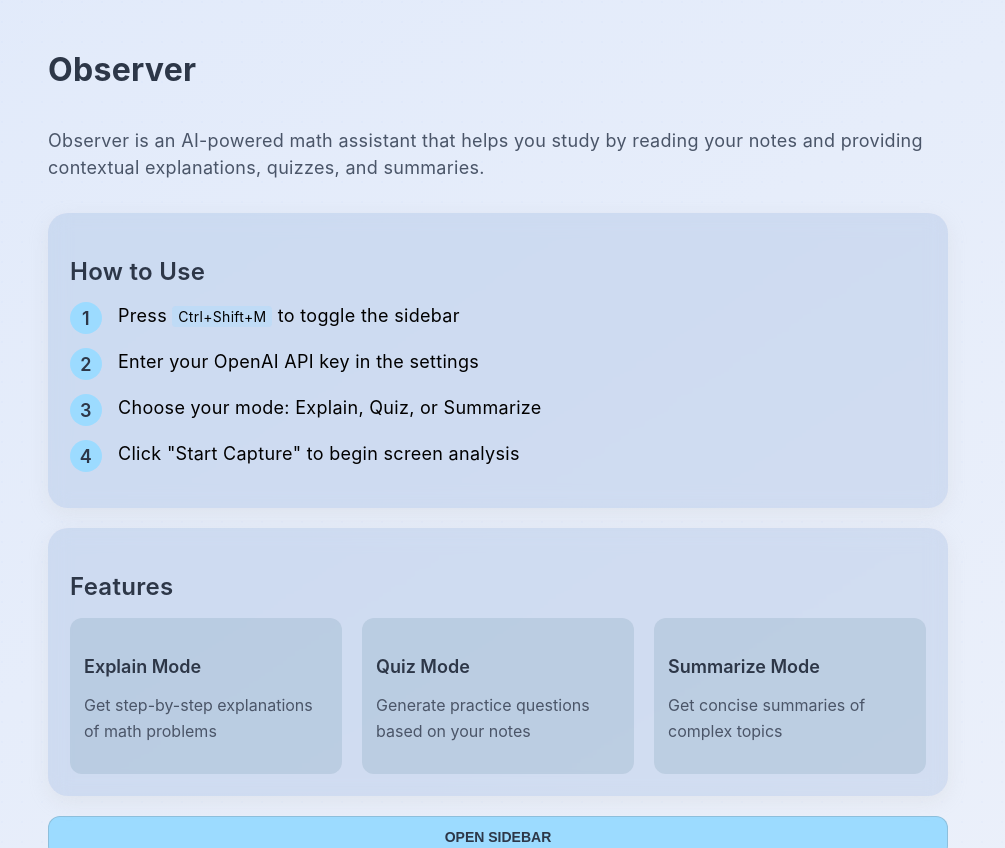
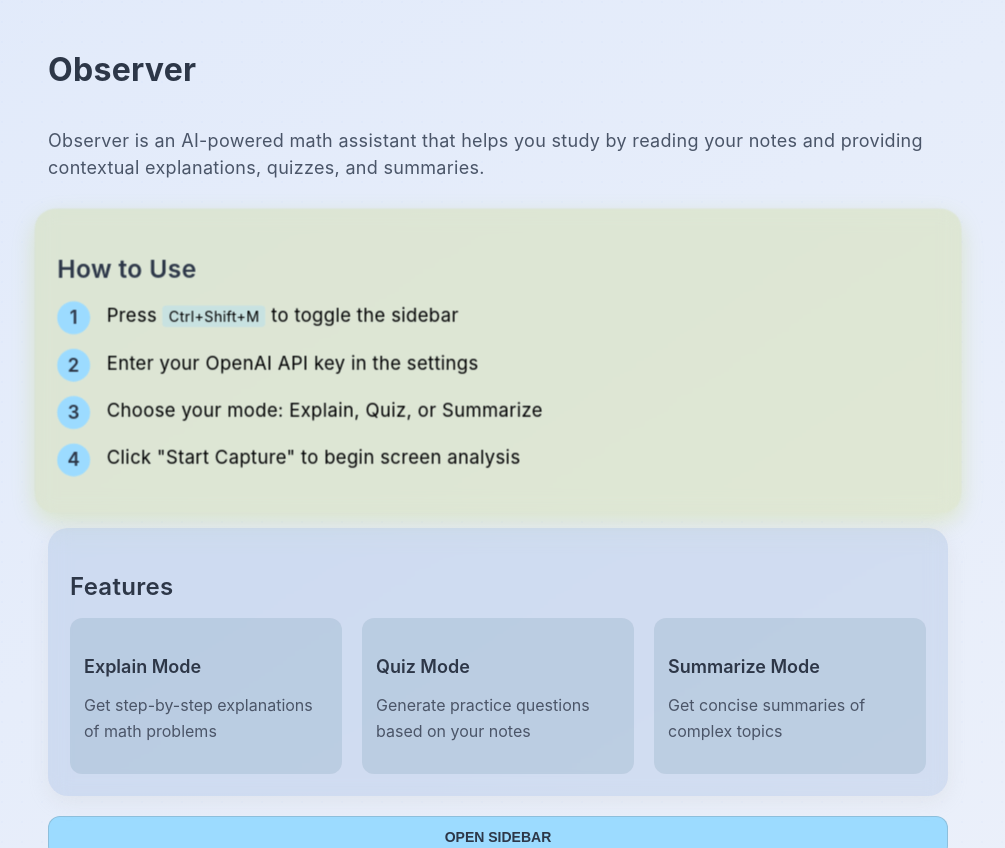
Before and after one commit to alaap-nair/openai-hackathon, a React (Vite) app: page / in a window 1280 px wide. In both pictures the pointer is over the element 498 px from the left and 360 px from the top of the page. Shown: the whole page, without its empty margins (0-1005 px from the left). Built offline with nearby package versions, Linux system fonts and the light colour scheme.

Commit message:
feat: add hover animations to left-side cards
- Add smooth scale transform on hover (1.03)
- Implement color transition to rgb(171, 194, 0)
- Add subtle shadow enhancement
- Set 200ms transition with ease-out timing
- Optimize performance with will-change
- Apply to content cards and feature items

```diff
--- a/src/App.css
+++ b/src/App.css
@@ -89,6 +89,15 @@
   box-shadow: 0 6px 20px rgba(191, 191, 191, 0.2);
   padding: 22px;
   margin-bottom: 20px;
+  transition: all 200ms ease-out;
+  transform-origin: center;
+  will-change: transform, background-color;
+}
+
+.content-card:hover {
+  transform: scale(1.03);
+  background-color: rgba(171, 194, 0, 0.15);
+  box-shadow: 0 8px 24px rgba(171, 194, 0, 0.2);
 }
 
 .section-title {
@@ -143,6 +152,15 @@
   background-color: rgba(2, 67, 87, 0.1);
   border-radius: 12px;
   padding: 14px;
+  transition: all 200ms ease-out;
+  transform-origin: center;
+  will-change: transform, background-color;
+}
+
+.feature-item:hover {
+  transform: scale(1.03);
+  background-color: rgba(171, 194, 0, 0.15);
+  box-shadow: 0 4px 12px rgba(171, 194, 0, 0.15);
 }
 
 .feature-title {
```
